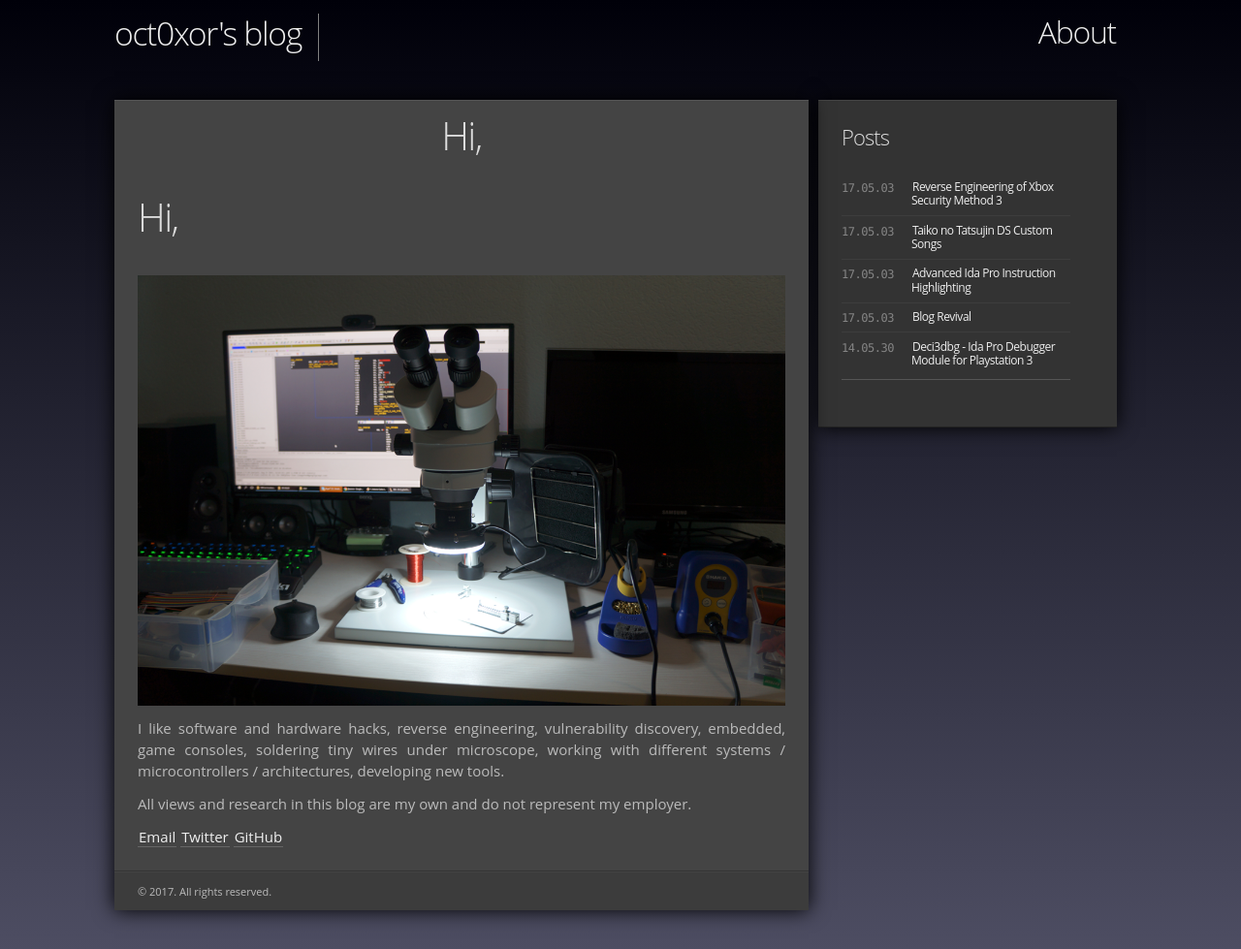
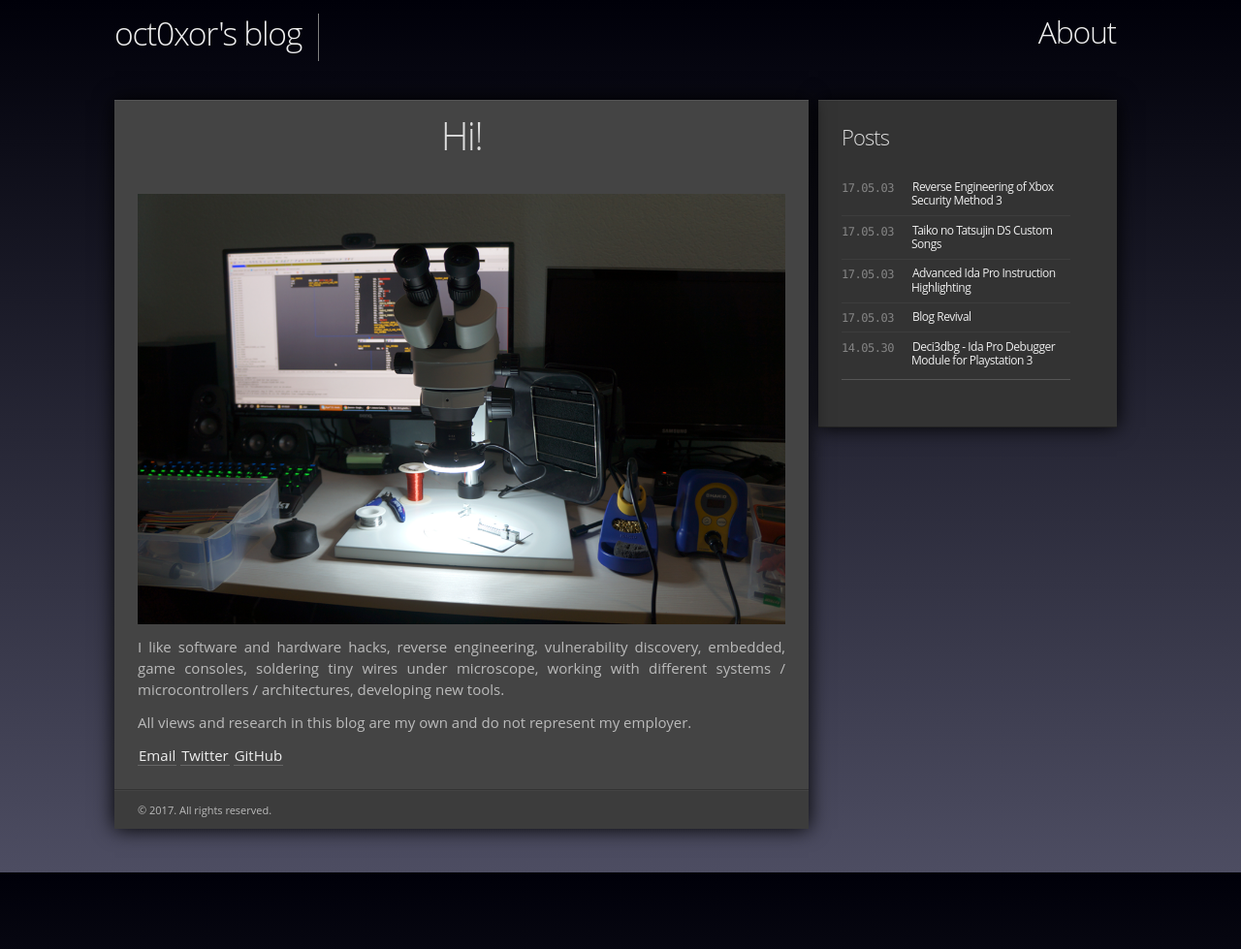
Before and after one commit to oct0xor/oct0xor.github.io, a Jekyll site: the page built from about.md, in a window 1280 px wide. Shown: the whole page at 97% size. Built offline with Jekyll 4.4.1, drawn with Linux system fonts in a browser that asks for light colours; our own code applies the rules of GitHub Pages for plain Markdown files; after the commit the page ends 900 px from its top, so only the background shows below that.

Commit message:
titile fix

```diff
--- a/about.md
+++ b/about.md
@@ -1,9 +1,7 @@
 ---
 layout: page
-title:
+title: Hi!
 ---
-
-# Hi,
 
 <div align="center">
     <img src ="/assets/workspace.png"/>
```
